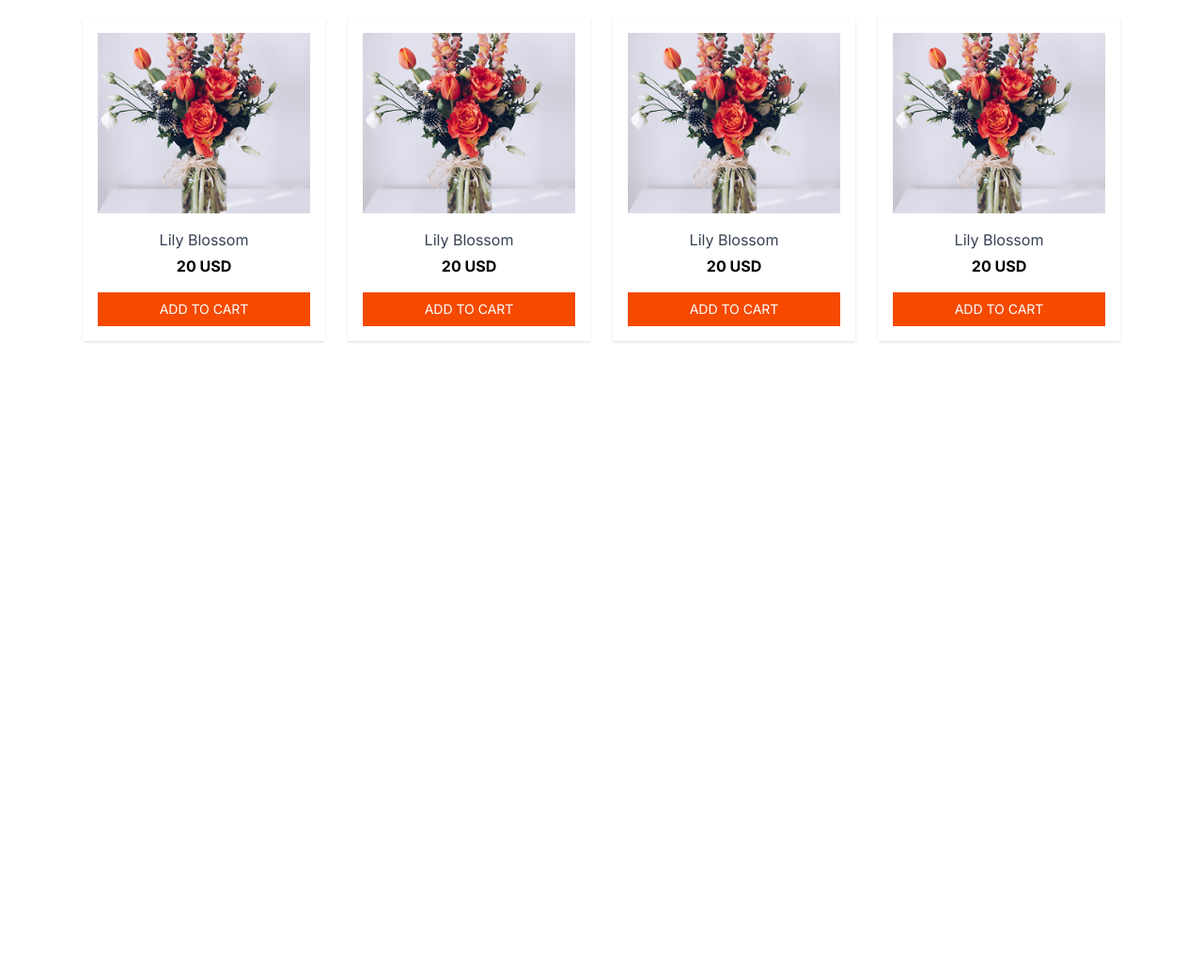
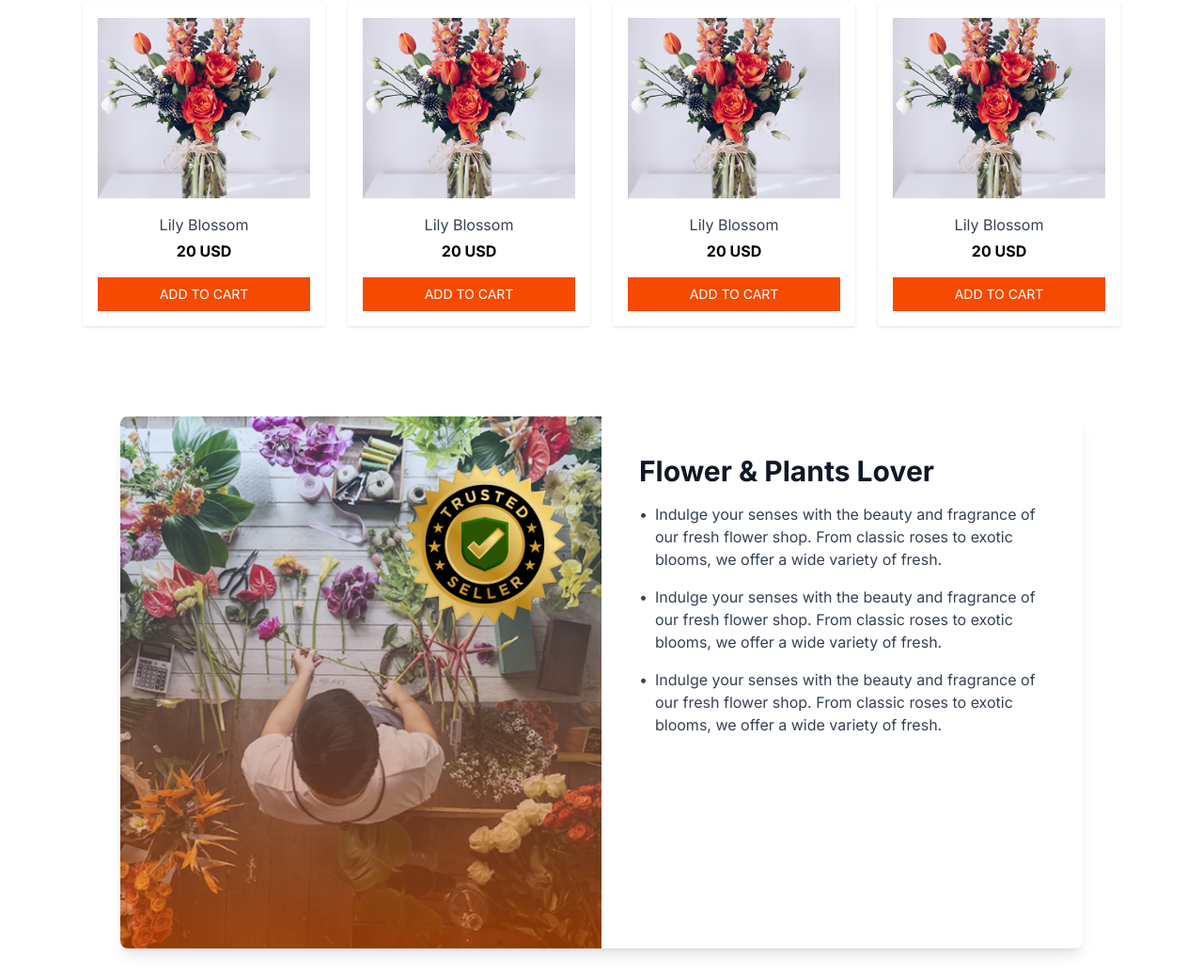
Before and after one commit to emon22830/B12A02-Flower-Website, a plain HTML site: page index..html in a window 1280 px wide. Shown: the part 947-1980 px from the top of the page at 94% size. Before the commit the page ends 1382 px from the top, so only its background shows below. Drawn offline with nearby package versions, Linux system fonts and the light colour scheme.

Commit message:
img with stciker and plants lover complteted

```diff
--- a/index..html
+++ b/index..html
@@ -10,7 +10,7 @@
 </head>
 <body class="inter-fonts">
     <!-- HEADER SECTION -->
-    <header class=" px-4 py-8 lg:px-20">
+    <header class="max-w-6xl mx-auto  p-6">
         <!-- NAVBAR -->
         <nav class="flex items-center justify-between">
             <div>
@@ -144,12 +144,47 @@
                         </button>
                     </div>
 
-
-
-
                 </div>
             </div>
         </section>
+
+
+        <!-- Section: Flower & Plants Lover -->
+        <section class=" max-w-6xl mx-auto  p-6 flex items-center justify-center">
+            <div class="bg-white shadow-lg rounded-lg overflow-hidden flex flex-col md:flex-row max-w-5xl w-full">
+
+                <!-- Image with Sticker -->
+                <div class="relative w-full md:w-1/2">
+                    <img src="assets/flower-store.png" alt="Flower Shop" class="w-full h-full object-cover">
+                    <img src="assets/trusted-badge.png" alt="Trusted Seller"
+                        class="absolute top-4  right-1 w-48 md:w-55 lg:w-60 z-10">
+                </div>
+
+                <!-- Text Content -->
+                <div class="w-full md:w-1/2 p-6 md:p-10">
+                    <h2 class="text-2xl md:text-3xl font-bold text-gray-900 mb-4">Flower & Plants Lover</h2>
+                    <ul class="space-y-4 text-gray-700 text-sm md:text-base">
+                        <li class="flex items-start space-x-2">
+                            <span>•</span>
+                            <p>Indulge your senses with the beauty and fragrance of our fresh flower shop. From classic roses to
+                                exotic blooms, we offer a wide variety of fresh.</p>
+                        </li>
+                        <li class="flex items-start space-x-2">
+                            <span>•</span>
+                            <p>Indulge your senses with the beauty and fragrance of our fresh flower shop. From classic roses to
+                                exotic blooms, we offer a wide variety of fresh.</p>
+                        </li>
+                        <li class="flex items-start space-x-2">
+                            <span>•</span>
+                            <p>Indulge your senses with the beauty and fragrance of our fresh flower shop. From classic roses to
+                                exotic blooms, we offer a wide variety of fresh.</p>
+                        </li>
+                    </ul>
+                </div>
+
+            </div>
+        </section>
+
 
     </main>
 
```
